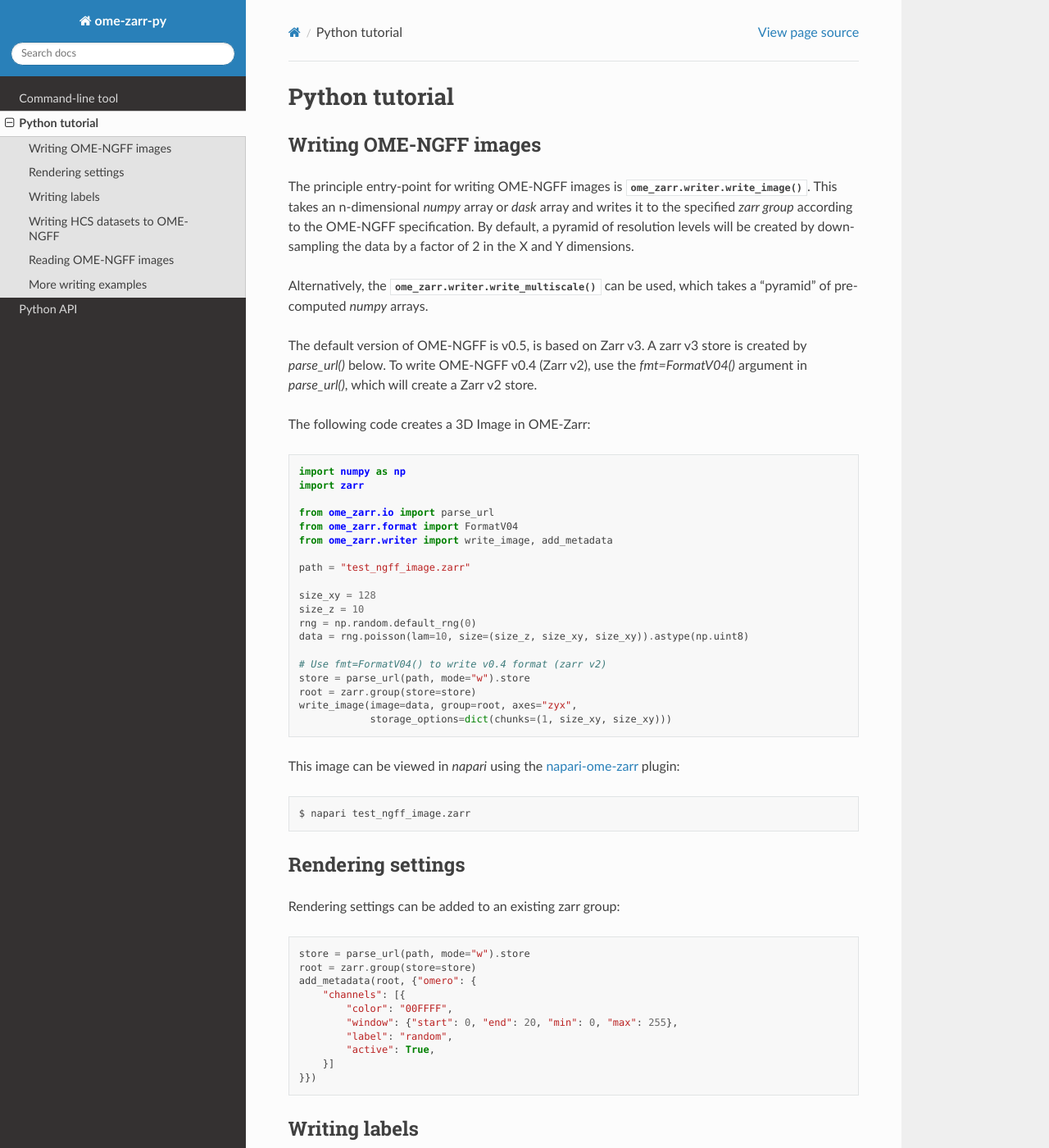
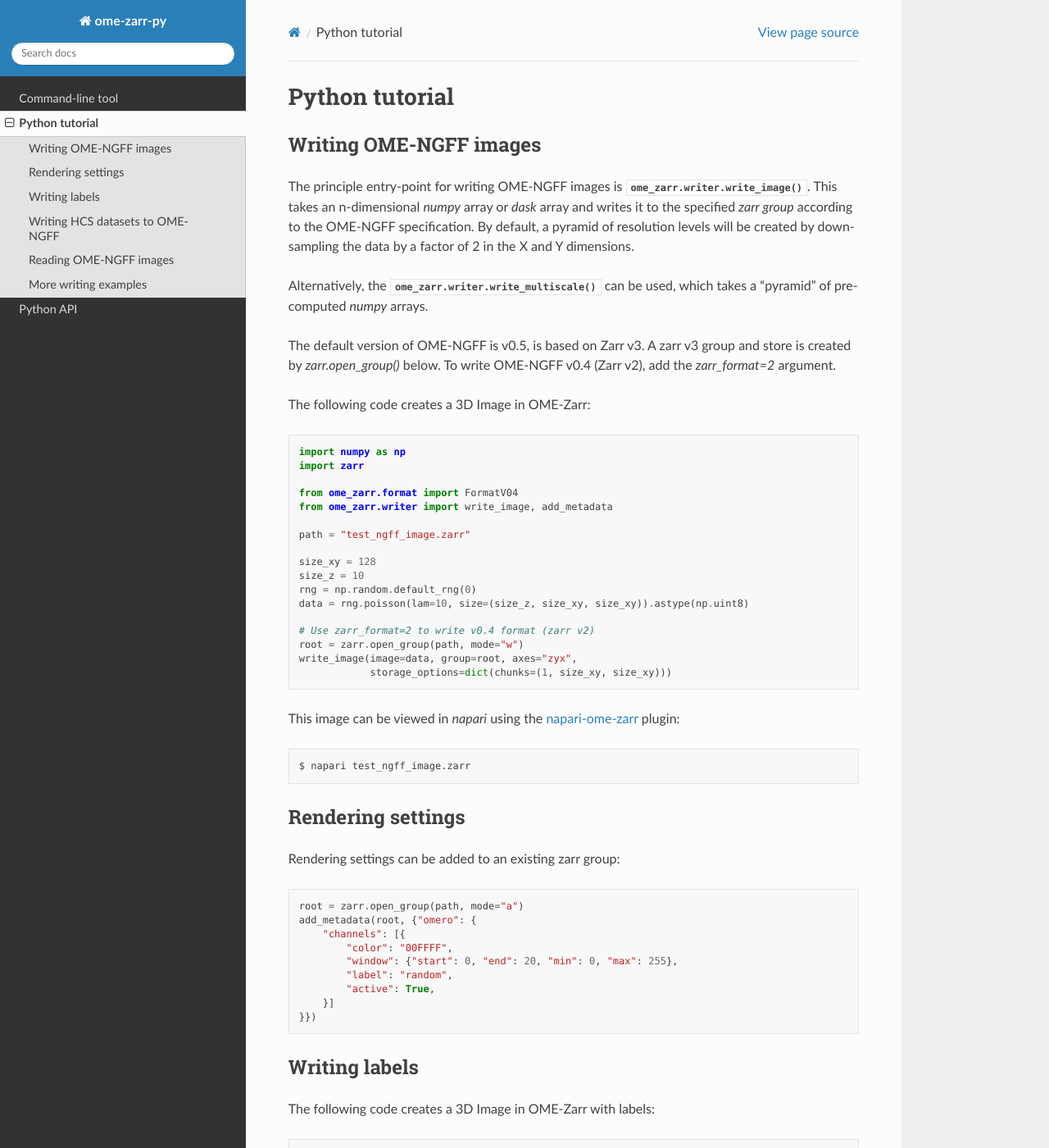
Before and after one commit to ome/ome-zarr-py, a Sphinx documentation site: the page built from docs/source/python.rst, in a window 1280 px wide and 1400 px high. Shown: the whole window at 82% size. Built offline with Sphinx 7.4.7 and the Read the Docs theme 3.1.0, drawn with Linux system fonts in a browser that asks for light colours; some of the changed text lies outside the part shown.

Commit message:
Remove usage of parse_url() for writing data in docs python.rst

```diff
--- a/docs/source/python.rst
+++ b/docs/source/python.rst
@@ -13,16 +13,14 @@ of 2 in the X and Y dimensions.
 Alternatively, the :py:func:`ome_zarr.writer.write_multiscale` can be used, which takes a
 "pyramid" of pre-computed `numpy` arrays.
 
-The default version of OME-NGFF is v0.5, is based on Zarr v3. A zarr v3 store is created
-by `parse_url()` below. To write OME-NGFF v0.4 (Zarr v2), use the `fmt=FormatV04()` argument
-in `parse_url()`, which will create a Zarr v2 store.
+The default version of OME-NGFF is v0.5, is based on Zarr v3. A zarr v3 group and store is created
+by `zarr.open_group()` below. To write OME-NGFF v0.4 (Zarr v2), add the `zarr_format=2` argument.
 
 The following code creates a 3D Image in OME-Zarr::
 
     import numpy as np
     import zarr
 
-    from ome_zarr.io import parse_url
     from ome_zarr.format import FormatV04
     from ome_zarr.writer import write_image, add_metadata
 
@@ -33,9 +31,8 @@ The following code creates a 3D Image in OME-Zarr::
     rng = np.random.default_rng(0)
     data = rng.poisson(lam=10, size=(size_z, size_xy, size_xy)).astype(np.uint8)
 
-    # Use fmt=FormatV04() to write v0.4 format (zarr v2)
-    store = parse_url(path, mode="w").store
-    root = zarr.group(store=store)
+    # Use zarr_format=2 to write v0.4 format (zarr v2)
+    root = zarr.open_group(path, mode="w")
     write_image(image=data, group=root, axes="zyx",
                 storage_options=dict(chunks=(1, size_xy, size_xy)))
 
@@ -49,8 +46,7 @@ Rendering settings
 ------------------
 Rendering settings can be added to an existing zarr group::
 
-    store = parse_url(path, mode="w").store
-    root = zarr.group(store=store)
+    root = zarr.open_group(path, mode="a")
     add_metadata(root, {"omero": {
         "channels": [{
             "color": "00FFFF",
@@ -71,7 +67,6 @@ The following code creates a 3D Image in OME-Zarr with labels::
 
     from skimage.data import binary_blobs
     from ome_zarr.format import FormatV04
-    from ome_zarr.io import parse_url
     from ome_zarr.writer import write_image, add_metadata
 
     path = "test_ngff_image_labels.zarr"
@@ -83,9 +78,8 @@ The following code creates a 3D Image in OME-Zarr with labels::
     rng = np.random.default_rng(0)
     data = rng.poisson(mean_val, size=(size_z, size_xy, size_xy)).astype(np.uint8)
 
-    # Use fmt=FormatV04() to write v0.4 format (zarr v2)
-    store = parse_url(path, mode="w").store
-    root = zarr.group(store=store)
+    # Use zarr_format=2 to write v0.4 format (zarr v2)
+    root = zarr.open_group(path, mode="w")
     write_image(image=data, group=root, axes="zyx",
                 storage_options=dict(chunks=(1, size_xy, size_xy)))
     # optional rendering settings
@@ -135,7 +129,6 @@ This sample code shows how to write a high-content screening dataset (i.e. cultu
     import zarr
 
     from ome_zarr.format import FormatV04
-    from ome_zarr.io import parse_url
     from ome_zarr.writer import write_image, write_plate_metadata, write_well_metadata
 
     path = "test_ngff_plate.zarr"
@@ -154,9 +147,8 @@ This sample code shows how to write a high-content screening dataset (i.e. cultu
     data = rng.poisson(mean_val, size=(num_wells, num_fields, size_z, size_xy, size_xy)).astype(np.uint8)
 
     # write the plate of images and corresponding metadata
-    # Use fmt=FormatV04() in parse_url() to write v0.4 format (zarr v2)
-    store = parse_url(path, mode="w").store
-    root = zarr.group(store=store)
+    # Use zarr_format=2 to write v0.4 format (zarr v2)
+    root = zarr.open_group(path, mode="w")
     write_plate_metadata(root, row_names, col_names, well_paths)
     for wi, wp in enumerate(well_paths):
         row, col = wp.split("/")
@@ -292,8 +284,7 @@ Writing big image from tiles::
     row_count = ceil(shape[-2]/tile_size)
     col_count = ceil(shape[-1]/tile_size)
 
-    store = parse_url("9836842.zarr", mode="w", fmt=fmt).store
-    root = zarr.group(store=store)
+    root = zarr.group("9836842.zarr", mode="w")
 
     # create empty array at root of pyramid
     zarray = root.require_array(
@@ -346,14 +337,11 @@ When that dask data is passed to write_image() the tiles will be loaded on the f
     import zarr
     from dask import delayed
 
-    from ome_zarr.io import parse_url
     from ome_zarr.format import FormatV04
     from ome_zarr.writer import write_image, add_metadata
 
     zarr_name = "test_dask.zarr"
-    # Use fmt=FormatV04() in parse_url() to write v0.4 format (zarr v2)
-    store = parse_url(zarr_name, mode="w").store
-    root = zarr.group(store=store)
+    root = zarr.group(zarr_name, mode="w")
 
     size_xy = 100
     channel_count = 2
```
